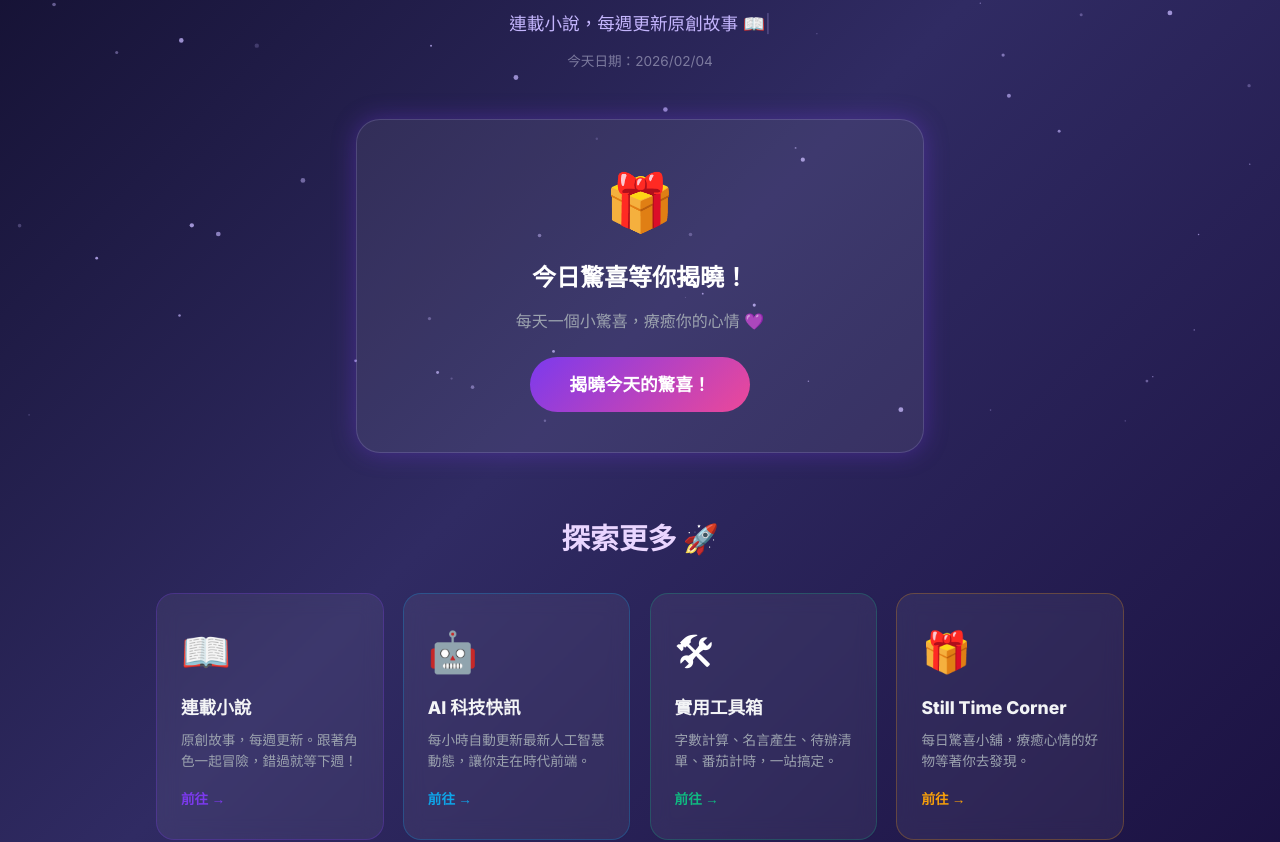
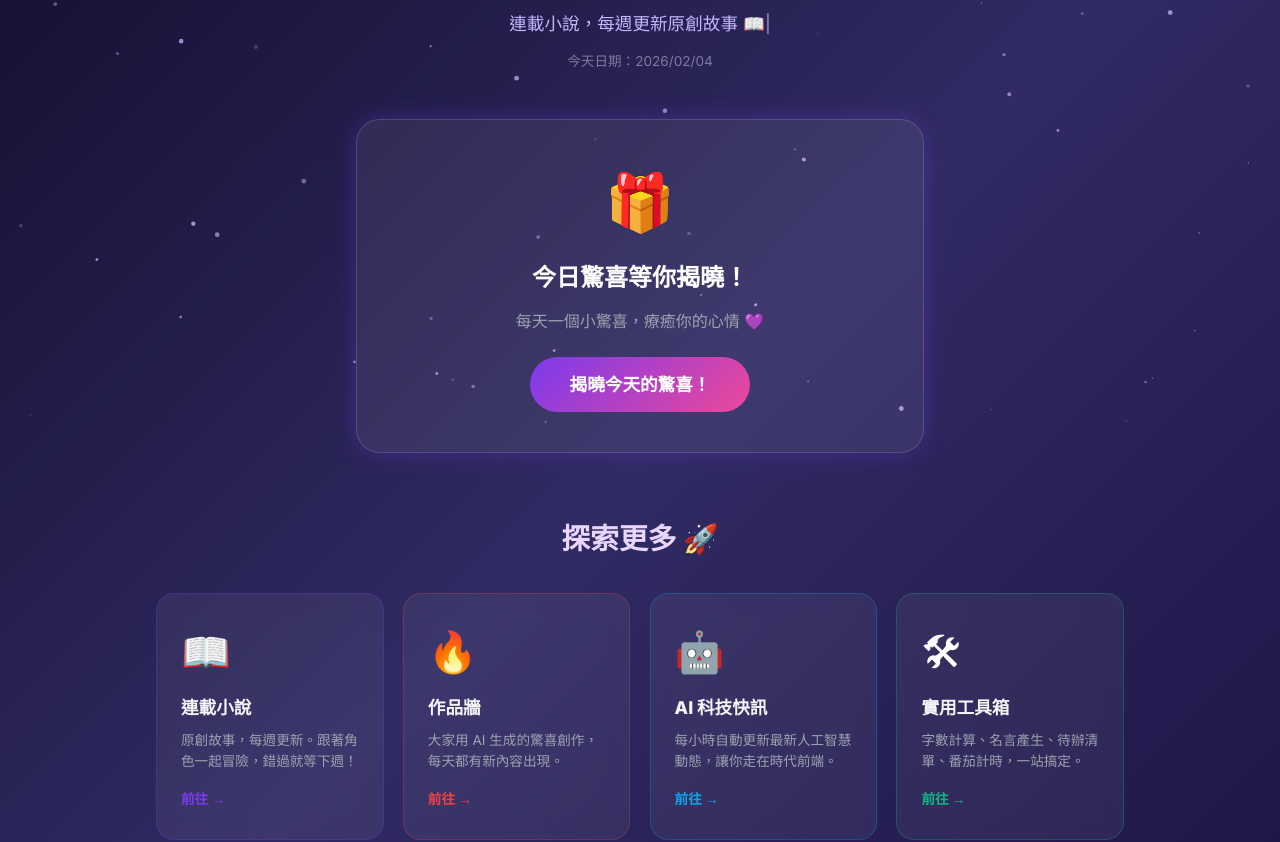
Before and after one commit to lululin221010/surprise-corner, a Next.js app: page / in a window 1280 px wide. Shown: the part 342-1184 px from the top of the page. Built offline with nearby package versions, Linux system fonts and the light colour scheme; no server answers; the database is empty.

Commit message:
add wall card to homepage

```diff
--- a/src/app/page.tsx
+++ b/src/app/page.tsx
@@ -21,6 +21,14 @@ const FEATURES = [
     color: '#7c3aed',
     glow: 'rgba(124,58,237,0.4)',
   },
+  {
+  icon: '🔥',
+  title: '作品牆',
+  desc: '大家用 AI 生成的驚喜創作，每天都有新內容出現。',
+  href: '/wall',
+  color: '#ef4444',
+  glow: 'rgba(239,68,68,0.4)',
+},
   {
     icon: '🤖',
     title: 'AI 科技快訊',
```
